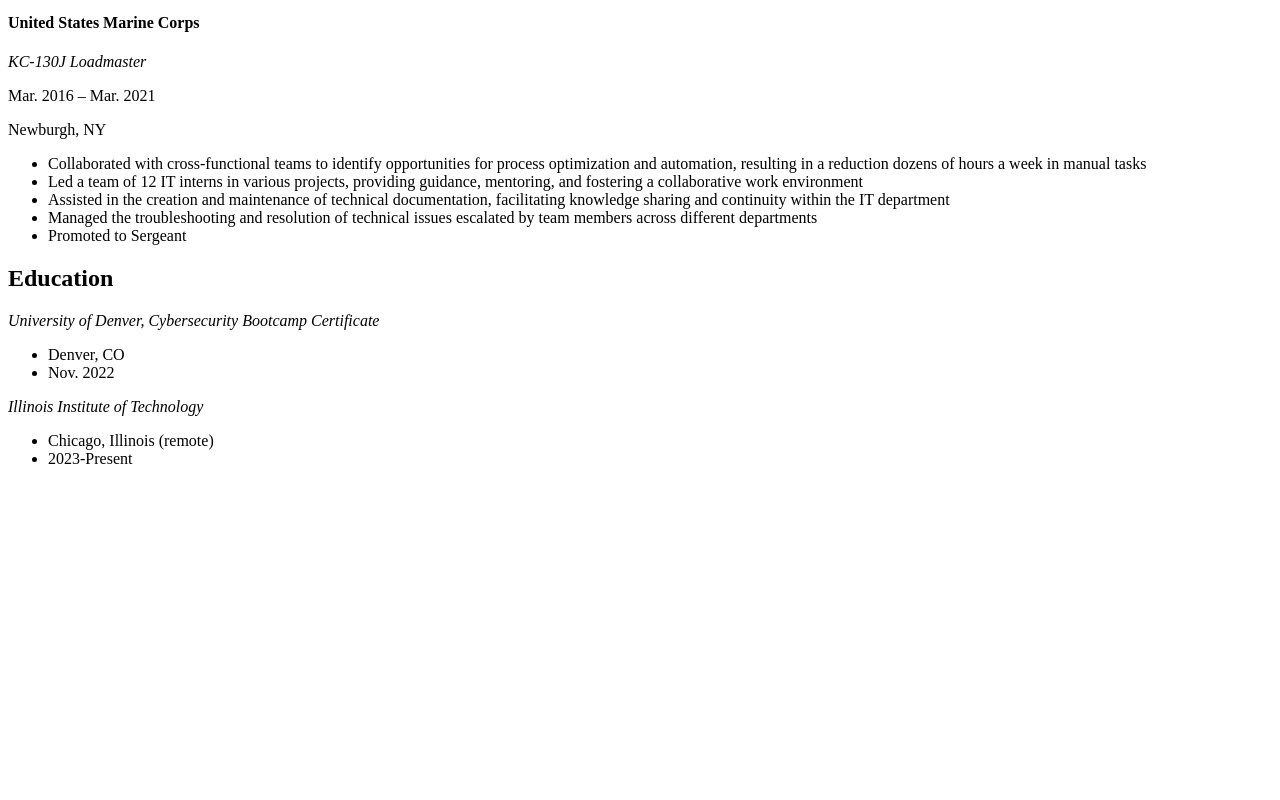
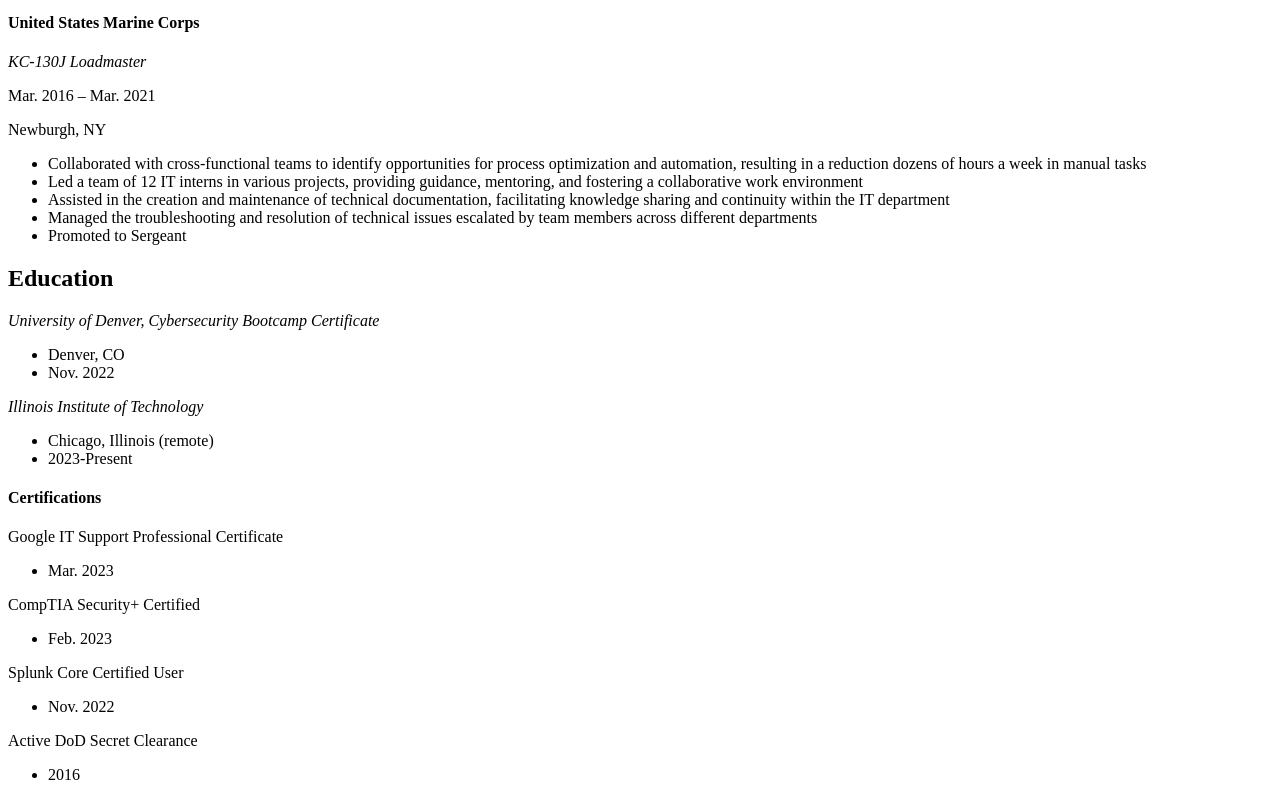
Before and after one commit to DewanSingh/webdev_project1, a plain HTML site: page index.html in a window 1280 px wide. Shown: the part 1586-2386 px from the top of the page. Before the commit the page ends 2070 px from the top, so only its background shows below. Drawn offline with Linux system fonts and the light colour scheme.

Commit message:
Update index.html
added certifications section and a hidden line to identify the author of the page

```diff
--- a/index.html
+++ b/index.html
@@ -114,7 +114,27 @@
           <li>2023-Present</li>
         </ul>
       </div>
+      <div id="certs">
+        <h4><strong>Certifications</strong></h4>
+        <p>Google IT Support Professional Certificate</p>
+        <ul>
+          <li>Mar. 2023</li>
+        </ul>
+        <p>CompTIA Security+ Certified</p>
+        <ul>
+          <li>Feb. 2023</li>
+        </ul>
+        <p>Splunk Core Certified User</p>
+        <ul>
+          <li>Nov. 2022</li>
+        </ul>
+        <p>Active DoD Secret Clearance</p>
+        <ul>
+          <li>2016</li>
+        </ul>
+      </div>
     </div>
+    <p hidden>Created by Dewan Singh</p>
   </main>
 
 </body>
```
